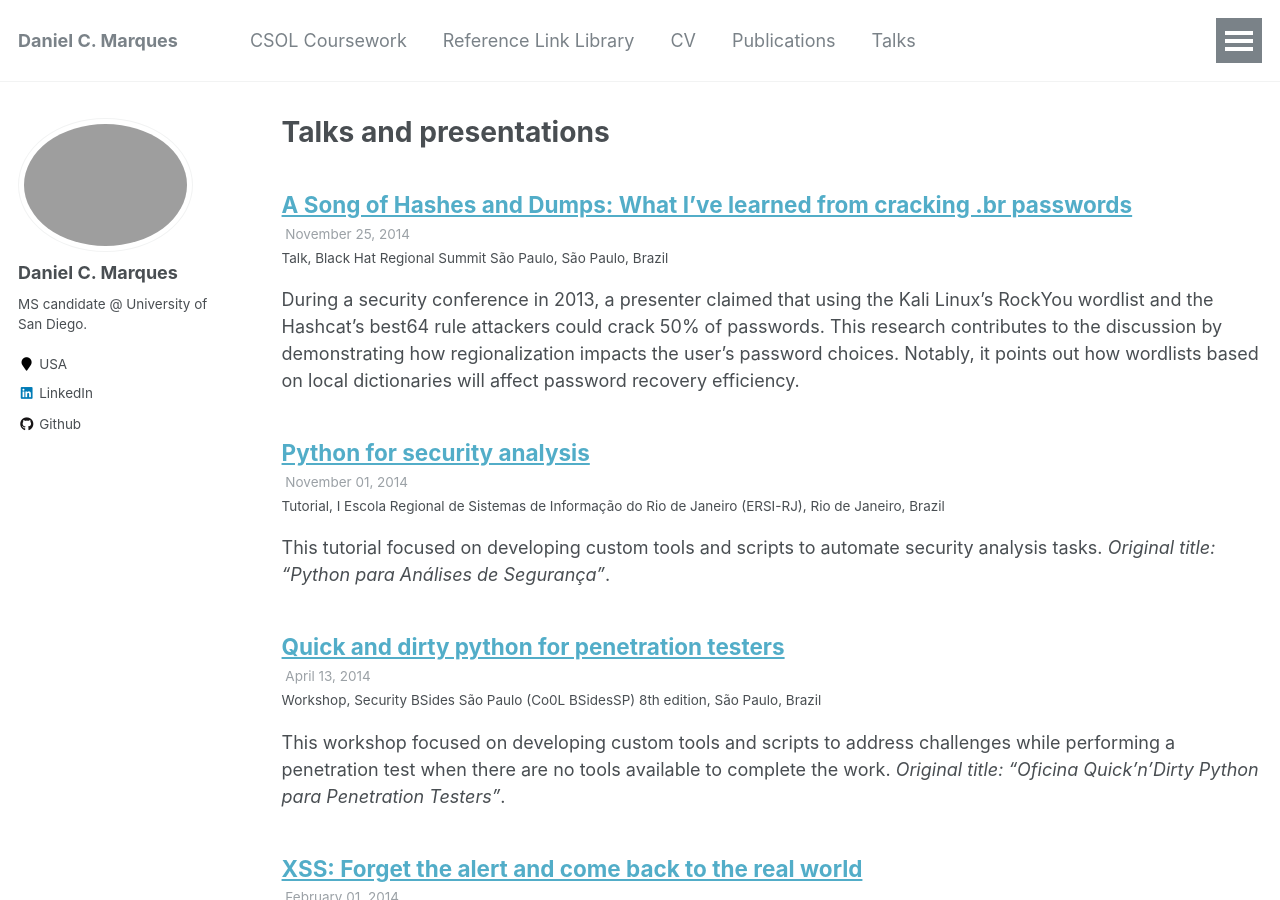
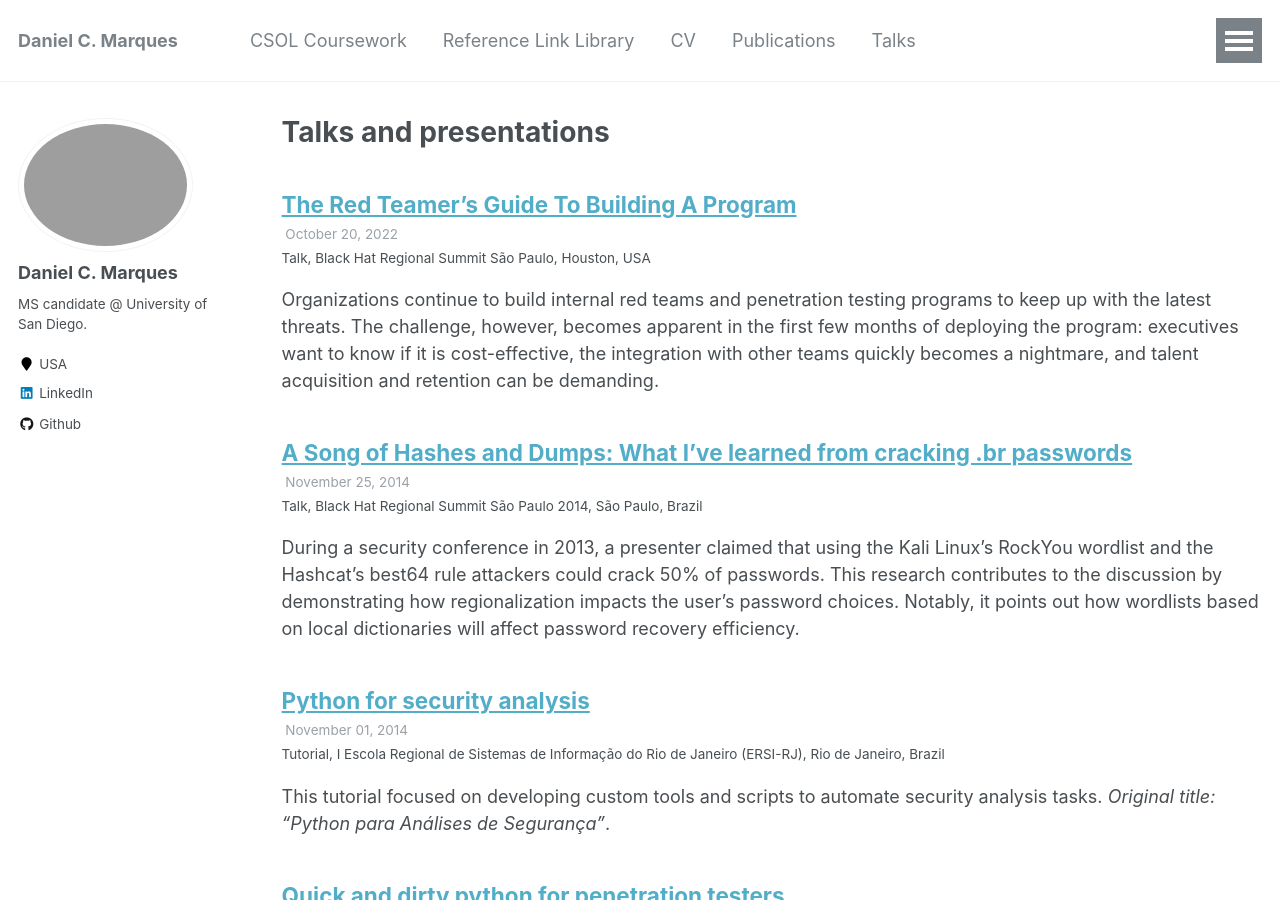
Before and after one commit to danielcmarques/danielcmarques.github.io, a Jekyll site: the page built from _pages/talks.html, in a window 1280 px wide and 900 px high. Built offline with Jekyll 4.4.1, drawn with Linux system fonts in a browser that asks for light colours.

Commit message:
Added HOU.SEC.CON talk

```diff
--- a/_talks/2014-11-25-passwords-blackhatsp.md
+++ b/_talks/2014-11-25-passwords-blackhatsp.md
@@ -3,7 +3,7 @@ title: "A Song of Hashes and Dumps: What I’ve learned from cracking .br passwo
 collection: talks
 type: "Talk"
 permalink: /talks/2014-11-25-passwords-blackhatsp
-venue: "Black Hat Regional Summit São Paulo"
+venue: "Black Hat Regional Summit São Paulo 2014"
 date: 2014-11-25
 location: "São Paulo, Brazil"
 ---
--- /dev/null
+++ b/_talks/2022-10-20-redteambuild-houseccon22.md
@@ -0,0 +1,22 @@
+---
+title: "The Red Teamer's Guide To Building A Program"
+collection: talks
+type: "Talk"
+permalink: /talks/2022-10-20-redteambuild-houseccon22
+venue: "Black Hat Regional Summit São Paulo"
+date: 2022-10-20
+location: "Houston, USA"
+---
+
+Organizations continue to build internal red teams and penetration testing programs to keep up with the latest threats. The challenge, however, becomes apparent in the first few months of deploying the program: executives want to know if it is cost-effective, the integration with other teams quickly becomes a nightmare, and talent acquisition and retention can be demanding.
+
+We also want our red team to push boundaries and help improve the company’s security posture and ability to survive actual attacks.
+
+So how can we build and deploy red team programs that are meaningful to the enterprise and go beyond frameworks and continuous testing? This talk tackles the problem by:
+
+* Outlining challenges, positive results, and setbacks resulting from building an internal red team program;
+* Proposing approaches to select targets for testing and improving the communication between different teams consuming the testing results;
+* Discussing the definition of metrics to help track the program, identify improvement opportunities, and demonstrate effectiveness.
+
+### Links: ######
+* [Original slides](https://speakerdeck.com/0xc0da/the-red-teamers-guide-to-building-a-program)
```
